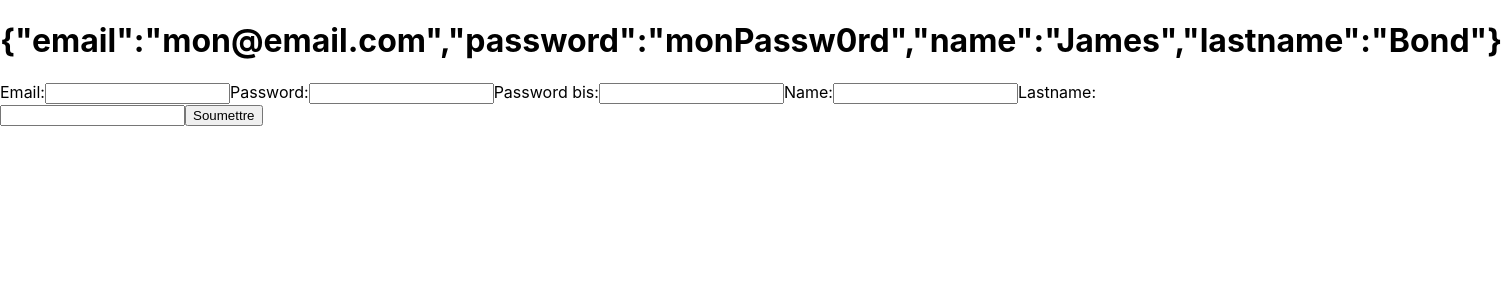
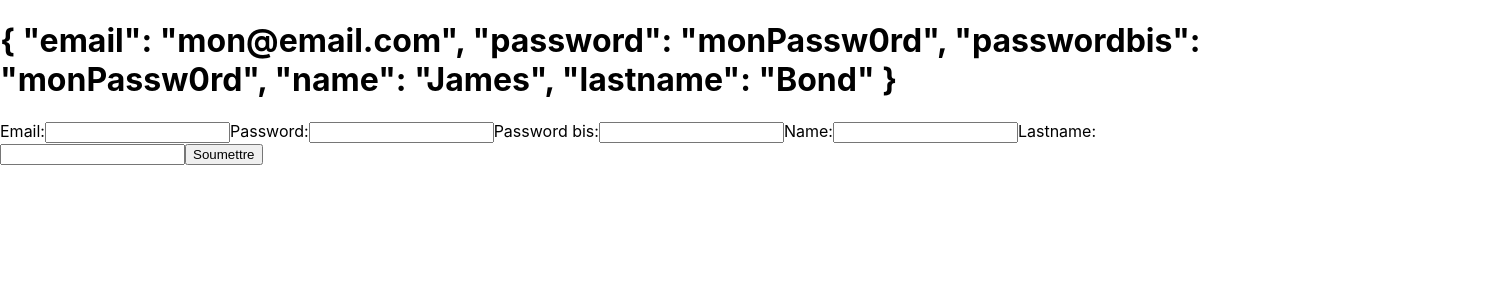
Before and after one commit to Simon-Duc/HeureuxQuiCommeUlysse, a React (Create React App) app in the folder front/ulysse/: page / in a window 1280 px wide. Shown: the top 300 px of the page, 1502 px wide, since content can reach past the window. Built offline with nearby package versions, Linux system fonts and the light colour scheme.

Commit message:
change the state of each field by writing in the respective input

```diff
--- a/front/ulysse/src/SignUp.jsx
+++ b/front/ulysse/src/SignUp.jsx
@@ -3,20 +3,46 @@ import React, {Component} from 'react';
 class SignUp extends Component {
   constructor() {
     super();
-    this.updateField = this.updateField.bind(this);
+    this.updateEmailField = this.updateEmailField.bind(this);
+    this.updatePasswordField = this.updatePasswordField.bind(this);
+    this.updatePasswordbisField = this.updatePasswordbisField.bind(this);
+    this.updateNameField = this.updateNameField.bind(this);
+    this.updateLastnameField = this.updateLastnameField.bind(this);
     this.state = {
       email: "mon@email.com",
       password: "monPassw0rd",
+      passwordbis: "monPassw0rd",
       name: "James",
       lastname: "Bond"
     };
   }
 
-  updateField(event){
+  updateEmailField(event){
     this.setState({
-      email: event.target.value,
-      password: event.target.value,
-      name: event.target.value,
+      email: event.target.value
+    });
+  }
+
+  updatePasswordField(event){
+    this.setState({
+      password: event.target.value
+    });
+  }
+
+  updatePasswordbisField(event){
+    this.setState({
+      passwordbis: event.target.value
+    });
+  }
+
+  updateNameField(event){
+    this.setState({
+      name: event.target.value
+    });
+  }
+
+  updateLastnameField(event){
+    this.setState({
       lastname: event.target.value
     });
   }
@@ -24,17 +50,17 @@ class SignUp extends Component {
   render() {
     return(
     <div className="form">
-      <h1>{JSON.stringify(this.state)}</h1>
+      <h1>{JSON.stringify(this.state, 1, 1)}</h1>
       <label htmlFor="email">Email:</label>
-      <input className="input" onChange={this.updateField} id="email" type="email" name="email" />
+      <input className="input" onChange={this.updateEmailField} id="email" type="email" name="email" />
       <label htmlFor="password">Password:</label>
-      <input className="input" onChange={this.updateField} id="password" type="password" name="password" />
+      <input className="input" onChange={this.updatePasswordField} id="password" type="password" name="password" />
       <label htmlFor="passwordbis">Password bis:</label>
-      <input className="input" onChange={this.updateField} id="passwordbis" type="password" name="passwordbis" />
+      <input className="input" onChange={this.updatePasswordbisField} id="passwordbis" type="password" name="passwordbis" />
       <label htmlFor="name">Name:</label>
-      <input className="input" onChange={this.updateField} id="name" type="test" name="name" />
+      <input className="input" onChange={this.updateNameField} id="name" type="test" name="name" />
       <label htmlFor="lastname">Lastname:</label>
-      <input className="input" onChange={this.updateField} id="lastname" type="text" name="lastname" />
+      <input className="input" onChange={this.updateLastnameField} id="lastname" type="text" name="lastname" />
       <input type="submit" value="Soumettre" />
     </div>);
   }
```
